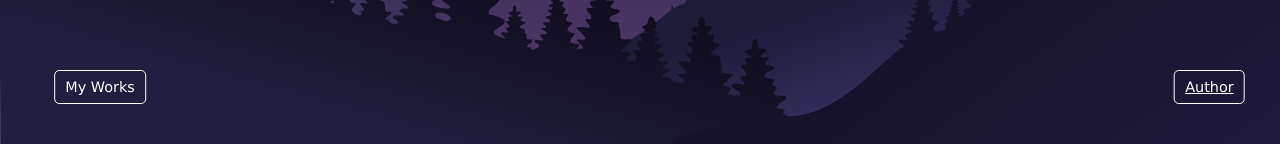
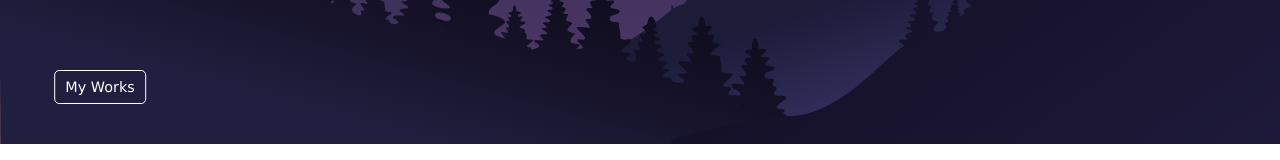
Before and after one commit to shaqkao1206/about, a plain HTML site: page index.html in a window 1280 px wide. Shown: the part 656-816 px from the top of the page. Drawn offline with nearby package versions, Linux system fonts and the light colour scheme.

Commit message:
Update index.html

```diff
--- a/index.html
+++ b/index.html
@@ -320,10 +320,10 @@
 </div>
 
 <a href="https://shaqshark1206.wixsite.com/myprojects" target="_blank" class="btn btn_works">My Works</a>
-<a href="https://isladjan.com/about/" target="_blank" class="btn btn_version">Author</a>
+
 <!-- <a class="btn" id="fullscr">Go Fullscreen</a> -->
 <!-- partial -->
-  <script src='https://unpkg.com/gsap@3/dist/gsap.min.js'></script>
+<script src='https://unpkg.com/gsap@3/dist/gsap.min.js'></script>
 <script src='https://unpkg.com/gsap@3/dist/ScrollTrigger.min.js'></script><script  src="./script.js"></script>
 
 </body>
```
